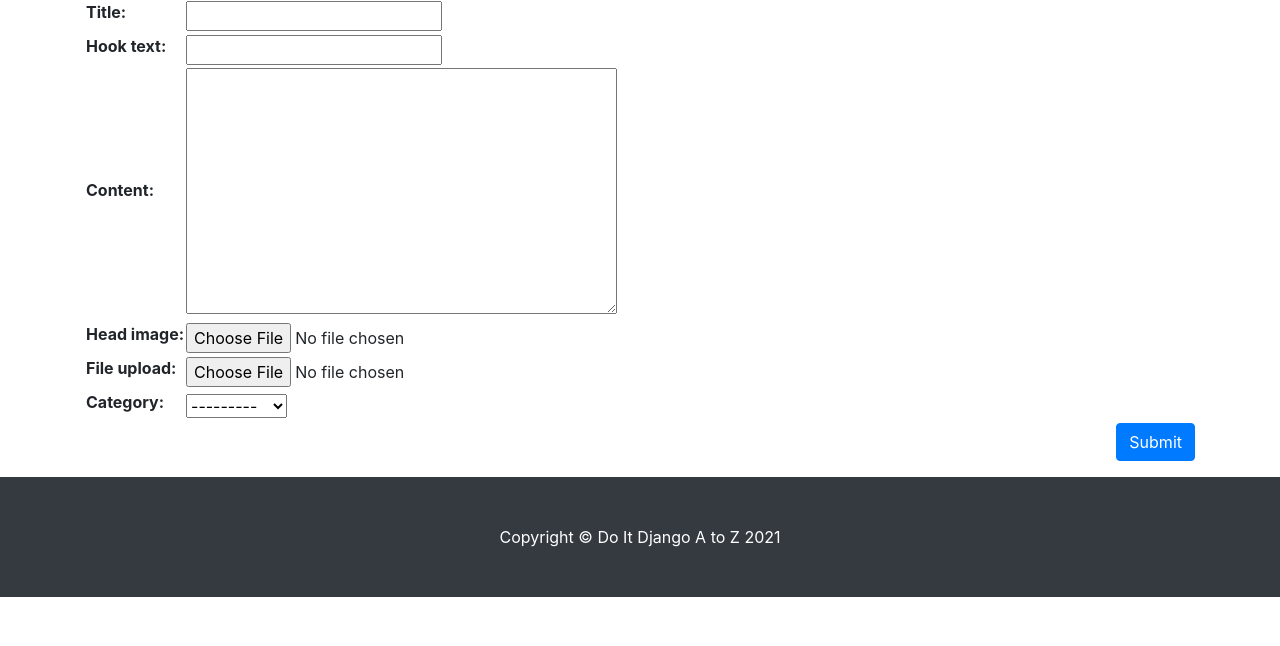
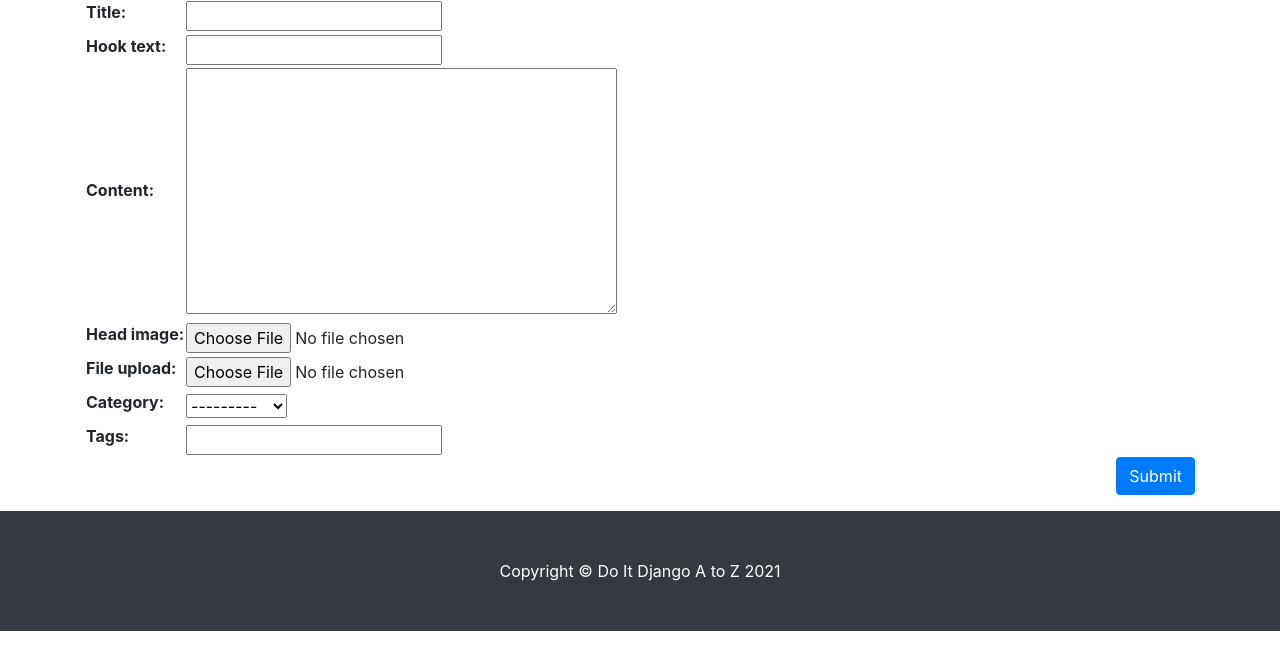
Before and after one commit to wpdlf/django_study_for_work, a Django app: page /blog/create_post/ in a window 1280 px wide. Shown: the part 154-800 px from the top of the page. Run offline with Django 3.2, Linux system fonts and the light colour scheme; a user stored in the database is signed in; data comes from the database, SQL or seed files in the repository; both versions use the stored data as it was after the commit; some libraries are stand-ins or nearby versions.

Commit message:
포스트를 작성할 때 텍스트로 태그 지정하기

```diff
--- a/blog/templates/blog/post_form.html
+++ b/blog/templates/blog/post_form.html
@@ -8,6 +8,12 @@
     <form method="post" enctype="multipart/form-data">{% csrf_token %}
         <table>
             {{ form }}
+
+            <tr>
+                <th><label for="id_tags_str">Tags:</label></th>
+                <td><input type="text" name="tags_str" id="id_tags_str"></td>
+            </tr>
+
         </table>
         <button type="submit" class="btn btn-primary float-right">Submit</button>
     </form>
--- a/blog/views.py
+++ b/blog/views.py
@@ -4,6 +4,7 @@ from django.contrib.auth.mixins import LoginRequiredMixin, UserPassesTestMixin
 # LoginRequiredMixin : 장고에서 제공하는 클래스로 view.py에서 임포트하고 사용한다. 매개변수로 추가하면 로그인했을 때만 페이지가 보이게 된다.
 from .models import Post, Category, Tag
 from django.core.exceptions import PermissionDenied
+from django.utils.text import slugify
 
 # from blog.service.blog_service import (
 #     post_list_service,
@@ -69,7 +70,27 @@ class PostCreate(LoginRequiredMixin, UserPassesTestMixin, CreateView):
 
         if current_user.is_authenticated and (current_user.is_staff or current_user.is_superuser):  # is_authenticated로 방문자가 로그인한 상태인지 아닌지 확인
             form.instance.author = current_user  # 로그인 한 상태라면 form에서 생성한 instance(새로 생성한 포스트)의 author 필드에 current_user를 담는다.
-            return super(PostCreate, self).form_valid(form)  # CreateView의 기본 form_valid() 함수에 현재의 form을 인자로 보내 처리한다.
+            response = super(PostCreate, self).form_valid(form)  # 태그와 관련된 작업을 하기 전에 CreateView의 form_valid() 함수의 결과값을 response에 저장
+
+            tags_str - self.request.POST.get('tags_str')  # 장고가 자동으로 작성한 post_form.html의 폼을 보면 메소드가 post로 설정되어 있다. 이 폼 안에 name='tags_str'인 input을 추가했으니 방문자가 submit 버튼을 클릭했을 때 이 값 역시 post 방식으로 PostCreate까지 전달되어 있는 상태이다. 이 값은 self.request.POST.get('tags_str')로 받을 수 있다. post 방식으로 전달된 정보 중 name='tags_str'인 input의 값을 가져오라는 뜻이다.
+
+            if tags_str:  # 이 값이 빈칸인 경우에는 태그와 관련된 어떤 동작도 할 필요가 없다. tag_str이 존재한다면 여러 개의 태그가 들어오더라도 처리할 수 있어야 하고, 세미콜론과 쉼표 모두 구분자로 처리되어야 한다. tags_str로 받은 값의 쉼표를 세미콜론으로 모두 변환한 후 세미콜론으로 split하여 리스트 형태로 저장한다.
+                tags_str = tags_str_strip()
+
+                tags_str = tags_str.replace(',', ';')
+                tags_list = tags_str.split(';')
+
+                for t in tags_list:
+                    t = t.strip()  # tags_list에 담겨있는 값들은 문자열 형태이므로 Tag 모델의 인스턴스로 변환하는 과정이 필요하다. 문자열 앞뒤로 공백이 있을 수 있으므로 strip()으로 앞뒤의 공백을 제거한다.
+                    tag, is_tag_created = Tag.objects.get_or_create(name=t)  # 위의 값을 name으로 갖는 태그가 있다면 가져오고, 없다면 새로 만든다. get_or_create()는 두 가지 값을 동시에 return한다. 첫 번째는 Tag 모델의 인스턴스이고, 두 번째는 이 인스턴스가 새로 생성되었는지를 나타내는 bool 형태의 값이다.
+
+                    if is_tag_created:  # 만약 같은 name을 갖는 태그가 없어 새로 생성했다면 아직 slug 값은 없는 상태이므로 slug 값을 생성해야 한다. 관리자 페이지에서 작업할 때는 자동으로 생성해줬지만 이번에는 get_or_create() 메서드로 생성했기 때문에 발생하는 문제이다. 이런 경우를 위해 장고는 slugify()라는 함수를 제공한다. 한글 태그가 입력되더라도 slug를 만들 수 있도록 allow_unicode=True로 설정한다. 이 값을 태그의 slug에 부여하고 저장하면 name, slug 필드를 모두 채운 상태로 저장된다. slugify()를 쓰기위해 파일 상단에 import 해준다.
+                        tag.slug = slugify(t, allow_unicode=True)
+                        tag.save()
+                    self.object.tags.add(tag)  # 새로 태그를 만들었든, 기존에 존재하던 태그를 가져왔든 새로 만든 포스트의 tags 필드에 추가해야 한다. 이때 self.object는 이번에 새로 만든 포스트를 의미한다.
+
+            return response  # 원하는 작업이 다 끝나면 새로 만든 포스트의 페이지로 이동해야 하므로 response 변수에 담아뒀던 CreateView의 form_valid() 결과값을 return한다.
+
         else:
             return redirect('/blog/')  # 로그인 하지 않은 경우 /blog/ 경로로 리다이렉트
 
```
Also changed, not shown: db.sqlite3.
